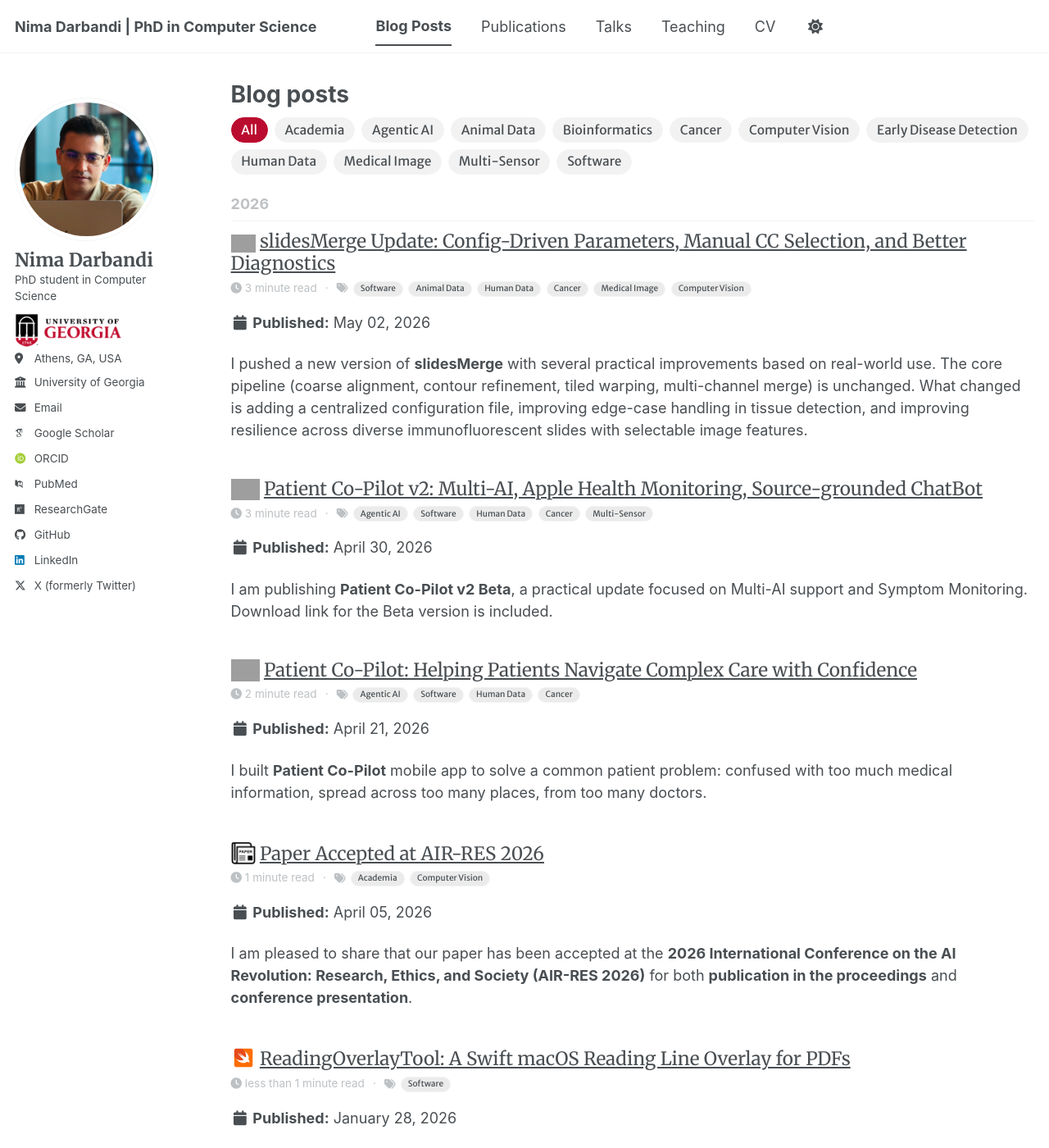
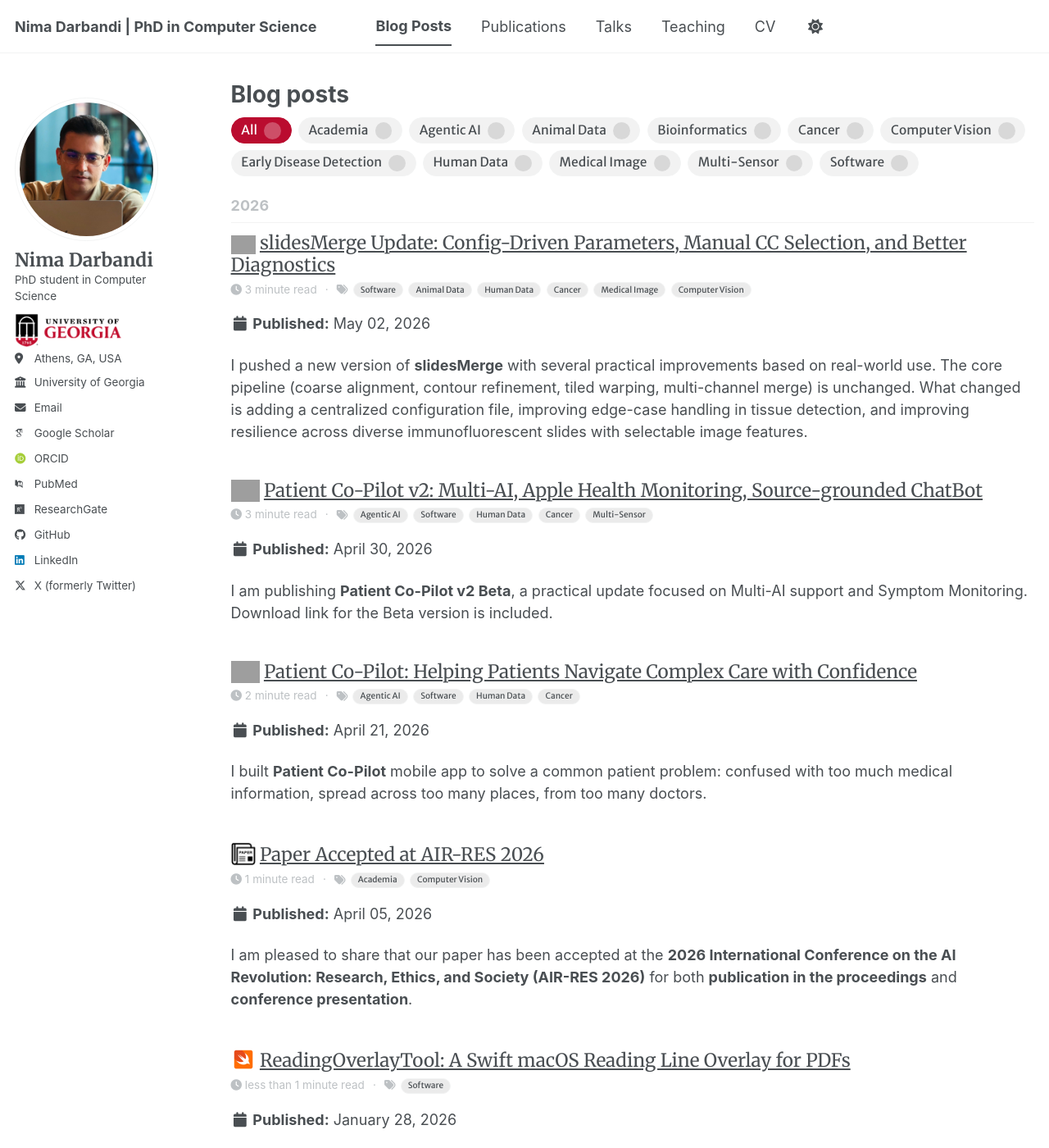
Before and after one commit to nimadarbandi/nimadarbandi.github.io, a Jekyll site: the page built from _pages/year-archive.html, in a window 1280 px wide and 1400 px high. Shown: the whole window at 82% size. Built offline with Jekyll 4.4.1, drawn with Linux system fonts in a browser that asks for light colours; some web fonts are replaced; a script bundle is joined from its source files by our own code; library files that are not in the unit come from our copies; grey boxes are pictures that could not be loaded.

Commit message:
blog post filter badge

```diff
--- a/_pages/year-archive.html
+++ b/_pages/year-archive.html
@@ -46,14 +46,35 @@ redirect_from:
     border-color: #BA0C2F;
     color: #fff;
   }
+  .filter-count {
+    display: inline-flex;
+    align-items: center;
+    justify-content: center;
+    min-width: 1.15rem;
+    height: 1.15rem;
+    padding: 0 0.28rem;
+    border-radius: 999px;
+    font-size: 0.7rem;
+    font-weight: 700;
+    line-height: 1;
+    background: rgba(0, 0, 0, 0.11);
+    color: inherit;
+    margin-left: 0.3rem;
+    vertical-align: middle;
+    transition: background 0.15s, color 0.15s;
+  }
+  .post-skill-filter button.is-active .filter-count {
+    background: rgba(255, 255, 255, 0.28);
+    color: #fff;
+  }
 </style>
 
 <div id="post-skill-filter" class="post-skill-filter" aria-label="Filter posts by skill">
-  <button type="button" data-skill="all" class="is-active" aria-pressed="true">All</button>
+  <button type="button" data-skill="all" class="is-active" aria-pressed="true">All <span class="filter-count"></span></button>
   {% for skill in post_skills %}
     {% assign skill_trim = skill | strip %}
     {% if skill_trim != "" %}
-      <button type="button" data-skill="{{ skill_trim | slugify }}" aria-pressed="false">{{ skill_trim }}</button>
+      <button type="button" data-skill="{{ skill_trim | slugify }}" aria-pressed="false">{{ skill_trim }} <span class="filter-count"></span></button>
     {% endif %}
   {% endfor %}
 </div>
```
Also changed, not shown: other parts of _pages/year-archive.html (+11 -0 lines).
